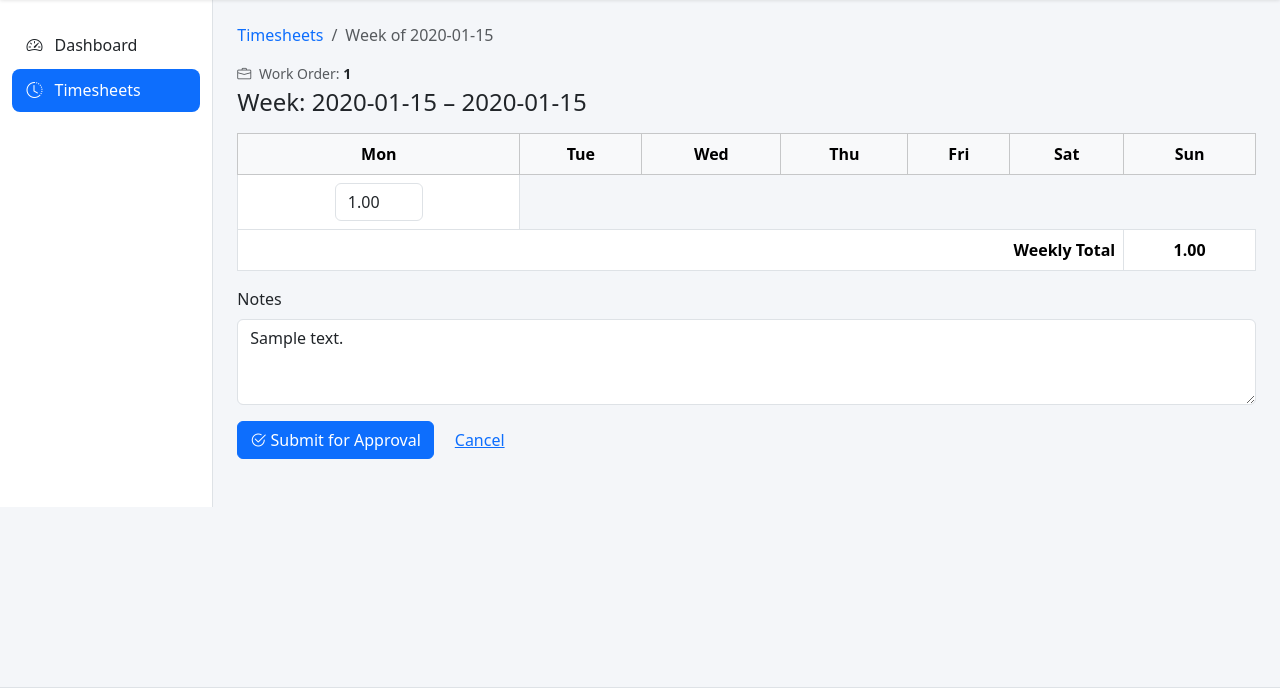
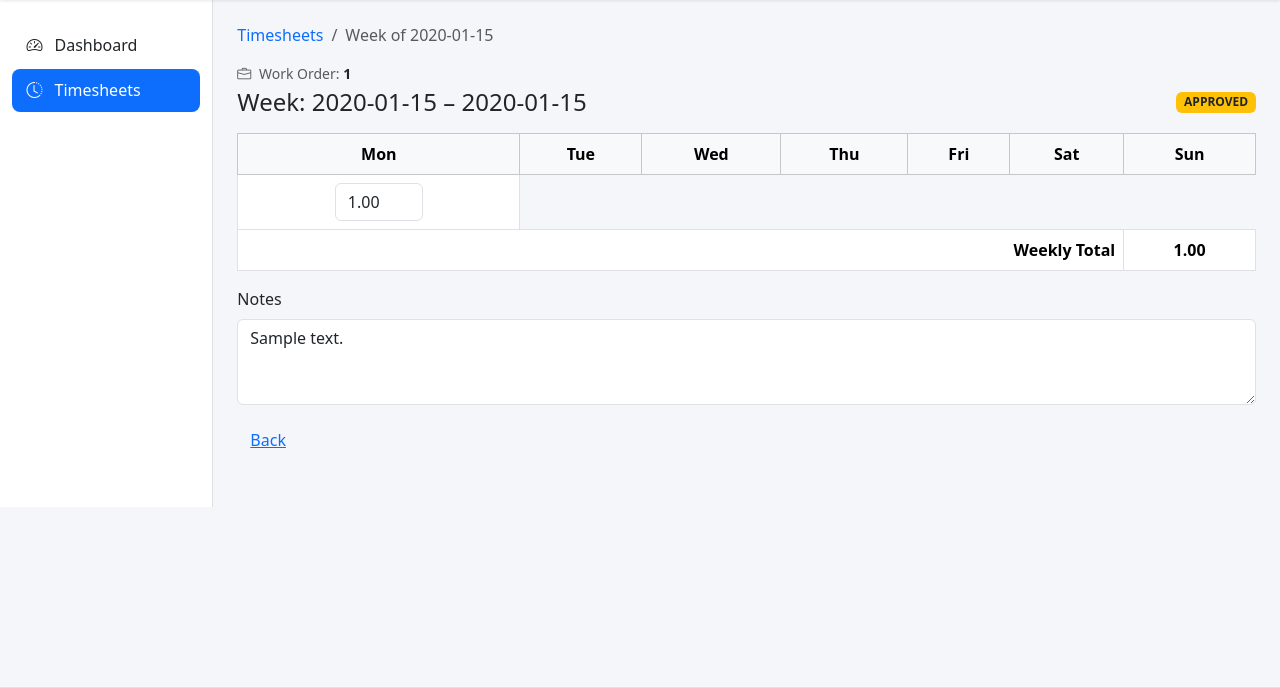
Before and after one commit to VictorAngelov1993/MiniVMS-A, a Spring Boot app: page /worker/timesheets/2020-01-15/edit in a window 1280 px wide. Shown: the part 59-747 px from the top of the page. Run offline with Spring Boot 4, Linux system fonts and the light colour scheme; the visitor is signed in with stand-in values (Sample User, id 1); tables that the repository leaves empty hold one stand-in row (values such as "Sample post"); some of the project's set-up classes (security, data sources, template engines, error pages and the like) are left out, and stand-ins take their place.

Commit message:
fix(worker): hide submit for approval button when timesheet is approved

```diff
--- a/src/main/java/springbootapp/minivms/mappers/TimeSheetMapper.java
+++ b/src/main/java/springbootapp/minivms/mappers/TimeSheetMapper.java
@@ -43,6 +43,9 @@ public class TimeSheetMapper {
         List<TimeSheetDayDto> daysAsDto = this.mapListOfTimeSheetDaysToListOfDtos(timeSheet.getDays());
         timeSheetEditDto.setDays(daysAsDto);
         timeSheetEditDto.setNotes(timeSheet.getNotes());
+        if(timeSheet.getStatus() != null) {
+            timeSheetEditDto.setStatus(timeSheet.getStatus());
+        }
         return timeSheetEditDto;
     }
 
--- a/src/main/resources/templates/worker/timesheet-edit.html
+++ b/src/main/resources/templates/worker/timesheet-edit.html
@@ -183,11 +183,15 @@
           <!--<button type="submit" class="btn btn-outline-primary">
             <i class="bi bi-save" aria-hidden="true"></i> Save Timesheet
           </button>-->
-          <button type="button" class="btn btn-primary" data-confirm-modal="#confirmSubmitTimesheetModal"
+          <button type="button" class="btn btn-primary"
+                  th:if="${timesheet == null or !#strings.equalsIgnoreCase(timesheet.status, 'Approved')}"
+                  data-confirm-modal="#confirmSubmitTimesheetModal"
                   data-confirm-target-form="timesheetForm">
             <i class="bi bi-check2-circle" aria-hidden="true"></i> Submit for Approval
           </button>
-          <a class="btn btn-link" href="/worker/timesheets" th:href="@{/worker/timesheets}">Cancel</a>
+          <a class="btn btn-link" href="/worker/timesheets" th:href="@{/worker/timesheets}">
+            <span th:text="${timesheet != null and #strings.equalsIgnoreCase(timesheet.status, 'Approved') ? 'Back' : 'Cancel'}">Cancel</span>
+          </a>
         </div>
       </form>
 
```
